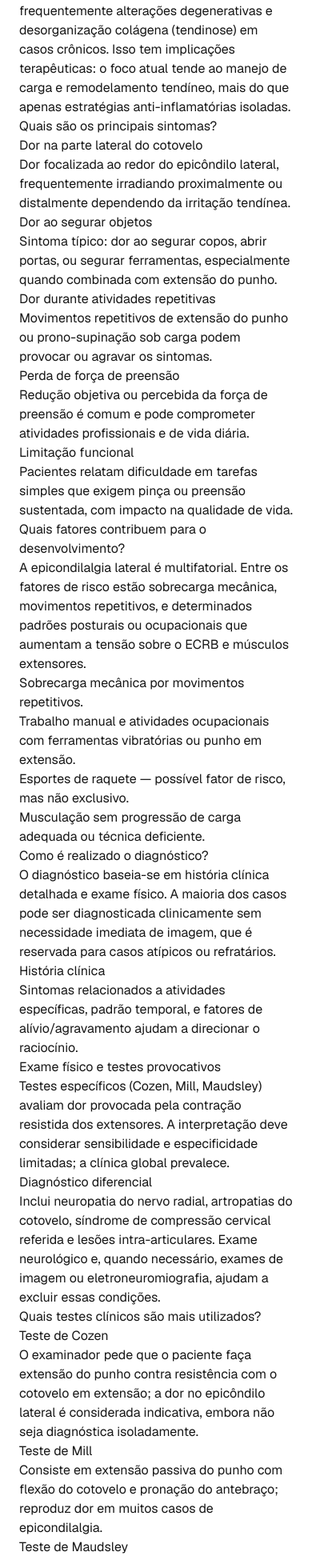
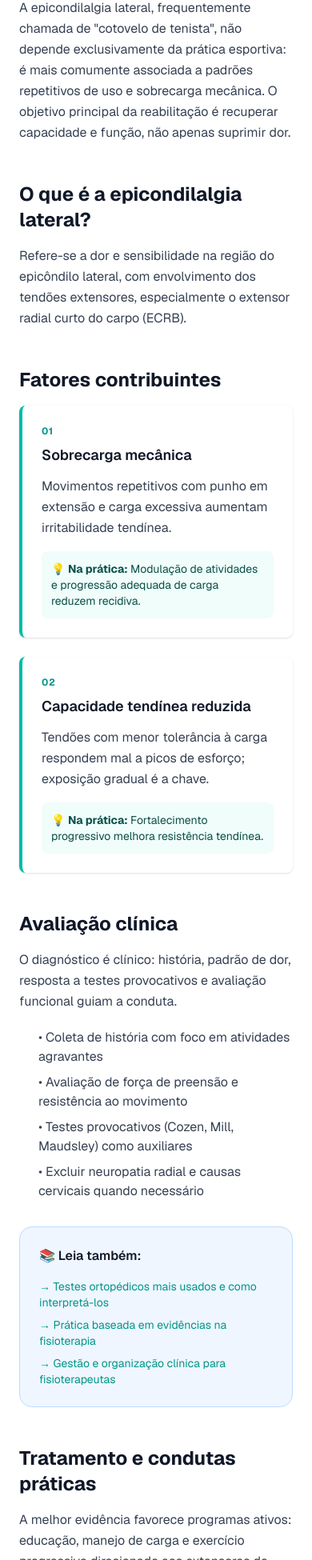
Before and after one commit to sendrette/kynesia-site, a Next.js app: page /blog/epicondilalgia-lateral-cotovelo-de-tenista in a window 390 px wide. Shown: the part 1150-3100 px from the top of the page at 80% size. Built offline with nearby package versions, Linux system fonts and the light colour scheme.

Commit message:
feat(blog): enhance epicondilalgia article with structured metadata and improved layout

```diff
--- a/app/blog/epicondilalgia-lateral-cotovelo-de-tenista/page.tsx
+++ b/app/blog/epicondilalgia-lateral-cotovelo-de-tenista/page.tsx
@@ -1,287 +1,228 @@
 import type { Metadata } from "next";
 import Link from "next/link";
+import SiteHeader from "../../components/site-header";
+
+const pageUrl = "https://kynesia.com.br/blog/epicondilalgia-lateral-cotovelo-de-tenista";
+
+const faqItems = [
+  {
+    question: "Epicondilite lateral tem cura?",
+    answer:
+      "A maioria dos pacientes melhora com tratamento conservador individualizado; a recuperação funcional é alcançável com manejo adequado de carga.",
+  },
+  {
+    question: "Quanto tempo demora para melhorar?",
+    answer:
+      "Muitos respondem em semanas a meses; programas bem estruturados apresentam melhora em 6–12 semanas, com progressão contínua.",
+  },
+  {
+    question: "Posso continuar treinando com dor no cotovelo?",
+    answer:
+      "Depende da intensidade; ajustar carga e modificar exercícios que provocam dor é preferível; planeje retorno com um fisioterapeuta.",
+  },
+  {
+    question: "Quando indicar imagem?",
+    answer:
+      "Imagem está indicada em casos atípicos, suspeita de lesão associada ou falta de resposta após tratamento bem conduzido.",
+  },
+];
+
+const articleSchema = {
+  "@context": "https://schema.org",
+  "@type": "Article",
+  headline:
+    "Epicondilalgia lateral (cotovelo de tenista): avaliação e tratamento baseado em evidências",
+  description:
+    "Epicondilalgia lateral: avaliação, diagnóstico e tratamento baseado em evidências para fisioterapeutas e pacientes.",
+  author: {
+    "@type": "Organization",
+    name: "Equipe Kynesia",
+  },
+  publisher: {
+    "@type": "Organization",
+    name: "Kynesia",
+  },
+  mainEntityOfPage: pageUrl,
+  datePublished: "2026-06-01",
+  dateModified: "2026-06-01",
+  image: "https://kynesia.com.br/blog/epicondilalgia-lateral-cover.svg",
+};
+
+const faqSchema = {
+  "@context": "https://schema.org",
+  "@type": "FAQPage",
+  mainEntity: faqItems.map((item) => ({
+    "@type": "Question",
+    name: item.question,
+    acceptedAnswer: {
+      "@type": "Answer",
+      text: item.answer,
+    },
+  })),
+};
 
 export const metadata: Metadata = {
-  title: "Epicondilalgia lateral: avaliação e tratamento 2026",
+  title: "Epicondilalgia lateral: avaliação e tratamento baseado em evidências",
   description:
-    "Epicondilalgia lateral: avaliação e tratamento baseado em evidências para fisioterapeutas e pacientes.",
+    "Epicondilalgia lateral: avaliação, diagnóstico e tratamento baseado em evidências para fisioterapeutas e pacientes.",
+  alternates: {
+    canonical: pageUrl,
+  },
+  openGraph: {
+    title: "Epicondilalgia lateral: avaliação e tratamento baseado em evidências",
+    description:
+      "Entenda causas, diagnóstico e orientações de tratamento da epicondilalgia lateral com abordagem baseada em evidências.",
+    type: "article",
+    url: pageUrl,
+  },
 };
-
-const featuredSnippet = "A epicondilalgia lateral é dor localizada na face lateral do cotovelo, associada a sobrecarga dos tendões extensores do punho.";
 
 export default function EpicondilalgiaPage() {
   return (
-    <article className="prose mx-auto py-12 px-6 max-w-4xl">
-      <p className="sr-only">{featuredSnippet}</p>
+    <main className="bg-white text-gray-900">
+      <SiteHeader />
 
-      <h1>
-        Epicondilalgia lateral (cotovelo de tenista): o que as evidências atuais mostram sobre avaliação e tratamento
-      </h1>
+      <script type="application/ld+json" dangerouslySetInnerHTML={{ __html: JSON.stringify(articleSchema) }} />
+      <script type="application/ld+json" dangerouslySetInnerHTML={{ __html: JSON.stringify(faqSchema) }} />
 
-      <p>
-        Epicondilalgia lateral é uma condição comum que afeta a região lateral do cotovelo. A epicondilalgia lateral resulta de
-        sobrecarga e alteração estrutural dos tendões extensores do antebraço, gerando dor e limitação funcional. O termo
-        "cotovelo de tenista" pode ser enganoso: a maioria dos pacientes com epicondilalgia lateral não pratica tênis, e a
-        condição está mais relacionada a padrões de uso repetitivo e sobrecarga do que ao esporte em si.
-      </p>
+      <div className="bg-slate-50 px-6 py-4 text-sm text-gray-600">
+        <div className="mx-auto max-w-2xl">
+          <Link href="/blog" className="text-teal-600 hover:underline">
+            Blog
+          </Link>
+          {" / "}
+          <span className="font-medium text-teal-600">Epicondilalgia lateral (cotovelo de tenista)</span>
+        </div>
+      </div>
 
-      <h2>O que é a epicondilalgia lateral?</h2>
-      <p>
-        A epicondilalgia lateral refere-se a dor e sensibilidade na região lateral do cotovelo, frequentemente próxima ao epicôndilo lateral.
-        Anatomica e funcionalmente, envolve os tendões extensores do punho e dos dedos, que se originam na região do epicôndilo lateral.
-      </p>
+      <header className="bg-gradient-to-b from-teal-50 via-blue-50 to-white px-6 py-16 md:py-20">
+        <div className="mx-auto max-w-2xl">
+          <span className="mb-6 inline-block rounded-full bg-teal-500 px-4 py-2 text-xs font-semibold uppercase tracking-widest text-white">
+            Ortopedia
+          </span>
 
-      <h3>Anatomia envolvida</h3>
-      <p>
-        O epicôndilo lateral é uma proeminência óssea do úmero distal que serve de origem comum para músculos extensores do antebraço.
-        A complexa interação entre músculos, tendões, fáscias e a articulação do cotovelo explica a variabilidade clínica observada.
-      </p>
+          <h1 className="mb-4 text-4xl font-bold leading-tight text-gray-900 md:text-5xl">
+            Epicondilalgia lateral (cotovelo de tenista): avaliação e tratamento baseado em evidências
+          </h1>
 
-      <h3>Tendões extensores do punho</h3>
-      <p>
-        Os tendões extensores estabilizam o punho durante a preensão e a supinação. Entre eles, destacam-se o extensor radial curto do carpo (ECRB)
-        e o extensor radial longo do carpo; alterações de carga nesses tendões são centrais na epicondilalgia lateral.
-      </p>
+          <p className="mb-6 text-lg text-gray-600">
+            Dor lateral no cotovelo, perda de força de preensão e limitação funcional — entenda como avaliar e conduzir a reabilitação baseada em carga.
+          </p>
 
-      <h3>Papel do extensor radial curto do carpo</h3>
-      <p>
-        O ECRB tem papel primário na estabilização do punho durante ações de preensão e na dissociação de forças transmitidas ao epicôndilo.
-        Muitas séries históricas e estudos de imagem mostram comprometimento do ECRB em pacientes sintomáticos.
-      </p>
+          <div className="flex flex-wrap gap-4 text-sm text-gray-500">
+            <span>📅 01 Jun 2026</span>
+            <span>⏱ 8 min de leitura</span>
+            <span>✍️ Equipe Kynesia</span>
+          </div>
+        </div>
+      </header>
 
-      <h3>Inflamação vs degeneração tendínea</h3>
-      <p>
-        A nomenclatura clássica (epicondilite) pressupõe inflamação; no entanto, evidências histológicas e de imagem indicam frequentemente
-        alterações degenerativas e desorganização colágena (tendinose) em casos crônicos. Isso tem implicações terapêuticas: o foco atual
-        tende ao manejo de carga e remodelamento tendíneo, mais do que apenas estratégias anti-inflamatórias isoladas.
-      </p>
+      <article className="mx-auto max-w-2xl px-6 py-16">
+        <div className="mb-8 rounded-2xl border-2 border-teal-500 bg-white p-6">
+          <p className="text-gray-900">
+            A <strong>epicondilalgia lateral</strong> caracteriza-se por dor focal na região lateral do cotovelo relacionada à sobrecarga dos tendões extensores do antebraço. O manejo atual prioriza educação, controle de carga e programas de exercício progressivo para restaurar função.
+          </p>
+        </div>
 
-      <h2>Quais são os principais sintomas?</h2>
-      <h3>Dor na parte lateral do cotovelo</h3>
-      <p>
-        Dor focalizada ao redor do epicôndilo lateral, frequentemente irradiando proximalmente ou distalmente dependendo da irritação tendínea.
-      </p>
+        <p className="mb-5 leading-relaxed text-gray-700">
+          A epicondilalgia lateral, frequentemente chamada de "cotovelo de tenista", não depende exclusivamente da prática esportiva: é mais comumente associada a padrões repetitivos de uso e sobrecarga mecânica. O objetivo principal da reabilitação é recuperar capacidade e função, não apenas suprimir dor.
+        </p>
 
-      <h3>Dor ao segurar objetos</h3>
-      <p>
-        Sintoma típico: dor ao segurar copos, abrir portas, ou segurar ferramentas, especialmente quando combinada com extensão do punho.
-      </p>
+        <h2 className="mb-4 mt-12 text-2xl font-bold text-gray-900">O que é a epicondilalgia lateral?</h2>
+        <p className="mb-5 leading-relaxed text-gray-700">
+          Refere-se a dor e sensibilidade na região do epicôndilo lateral, com envolvimento dos tendões extensores, especialmente o extensor radial curto do carpo (ECRB).
+        </p>
 
-      <h3>Dor durante atividades repetitivas</h3>
-      <p>
-        Movimentos repetitivos de extensão do punho ou prono-supinação sob carga podem provocar ou agravar os sintomas.
-      </p>
+        <h2 className="mb-4 mt-12 text-2xl font-bold text-gray-900">Fatores contribuintes</h2>
+        <div className="mb-8 space-y-6">
+          <div className="rounded-lg border-l-4 border-teal-500 bg-white p-6 shadow-sm">
+            <p className="mb-2 text-xs font-bold uppercase tracking-wider text-teal-600">01</p>
+            <h3 className="mb-3 text-lg font-semibold text-gray-900">Sobrecarga mecânica</h3>
+            <p className="mb-4 leading-relaxed text-gray-700">Movimentos repetitivos com punho em extensão e carga excessiva aumentam irritabilidade tendínea.</p>
+            <div className="rounded-lg bg-teal-50 p-3 text-sm text-teal-900">💡 <strong>Na prática:</strong> Modulação de atividades e progressão adequada de carga reduzem recidiva.</div>
+          </div>
 
-      <h3>Perda de força de preensão</h3>
-      <p>
-        Redução objetiva ou percebida da força de preensão é comum e pode comprometer atividades profissionais e de vida diária.
-      </p>
+          <div className="rounded-lg border-l-4 border-teal-500 bg-white p-6 shadow-sm">
+            <p className="mb-2 text-xs font-bold uppercase tracking-wider text-teal-600">02</p>
+            <h3 className="mb-3 text-lg font-semibold text-gray-900">Capacidade tendínea reduzida</h3>
+            <p className="mb-4 leading-relaxed text-gray-700">Tendões com menor tolerância à carga respondem mal a picos de esforço; exposição gradual é a chave.</p>
+            <div className="rounded-lg bg-teal-50 p-3 text-sm text-teal-900">💡 <strong>Na prática:</strong> Fortalecimento progressivo melhora resistência tendínea.</div>
+          </div>
+        </div>
 
-      <h3>Limitação funcional</h3>
-      <p>
-        Pacientes relatam dificuldade em tarefas simples que exigem pinça ou preensão sustentada, com impacto na qualidade de vida.
-      </p>
+        <h2 className="mb-4 mt-12 text-2xl font-bold text-gray-900">Avaliação clínica</h2>
+        <p className="mb-5 leading-relaxed text-gray-700">O diagnóstico é clínico: história, padrão de dor, resposta a testes provocativos e avaliação funcional guiam a conduta.</p>
+        <ul className="mb-8 ml-6 space-y-2 text-gray-700">
+          <li>• Coleta de história com foco em atividades agravantes</li>
+          <li>• Avaliação de força de preensão e resistência ao movimento</li>
+          <li>• Testes provocativos (Cozen, Mill, Maudsley) como auxiliares</li>
+          <li>• Excluir neuropatia radial e causas cervicais quando necessário</li>
+        </ul>
 
-      <h2>Quais fatores contribuem para o desenvolvimento?</h2>
-      <p>
-        A epicondilalgia lateral é multifatorial. Entre os fatores de risco estão sobrecarga mecânica, movimentos repetitivos, e determinados
-        padrões posturais ou ocupacionais que aumentam a tensão sobre o ECRB e músculos extensores.
-      </p>
-      <ul>
-        <li>Sobrecarga mecânica por movimentos repetitivos.</li>
-        <li>Trabalho manual e atividades ocupacionais com ferramentas vibratórias ou punho em extensão.</li>
-        <li>Esportes de raquete — possível fator de risco, mas não exclusivo.</li>
-        <li>Musculação sem progressão de carga adequada ou técnica deficiente.</li>
-      </ul>
+        <div className="mb-8 rounded-2xl border border-blue-200 bg-blue-50 p-6">
+          <h3 className="mb-4 font-semibold text-gray-900">📚 Leia também:</h3>
+          <ul className="space-y-2 text-sm">
+            <li>
+              <Link href="/blog/teste-ortopedico-ombro" className="text-teal-600 hover:underline">
+                → Testes ortopédicos mais usados e como interpretá-los
+              </Link>
+            </li>
+            <li>
+              <Link href="/blog/pratica-baseada-em-evidencias-fisioterapia" className="text-teal-600 hover:underline">
+                → Prática baseada em evidências na fisioterapia
+              </Link>
+            </li>
+            <li>
+              <Link href="/blog/como-precificar-sessoes-de-fisioterapia" className="text-teal-600 hover:underline">
+                → Gestão e organização clínica para fisioterapeutas
+              </Link>
+            </li>
+          </ul>
+        </div>
 
-      <h2>Como é realizado o diagnóstico?</h2>
-      <p>
-        O diagnóstico baseia-se em história clínica detalhada e exame físico. A maioria dos casos pode ser diagnosticada clinicamente sem necessidade
-        imediata de imagem, que é reservada para casos atípicos ou refratários.
-      </p>
-      <h3>História clínica</h3>
-      <p>
-        Sintomas relacionados a atividades específicas, padrão temporal, e fatores de alívio/agravamento ajudam a direcionar o raciocínio.
-      </p>
-      <h3>Exame físico e testes provocativos</h3>
-      <p>
-        Testes específicos (Cozen, Mill, Maudsley) avaliam dor provocada pela contração resistida dos extensores. A interpretação deve considerar
-        sensibilidade e especificidade limitadas; a clínica global prevalece.
-      </p>
-      <h3>Diagnóstico diferencial</h3>
-      <p>
-        Inclui neuropatia do nervo radial, artropatias do cotovelo, síndrome de compressão cervical referida e lesões intra-articulares. Exame neurológico
-        e, quando necessário, exames de imagem ou eletroneuromiografia, ajudam a excluir essas condições.
-      </p>
+        <h2 className="mb-4 mt-12 text-2xl font-bold text-gray-900">Tratamento e condutas práticas</h2>
+        <p className="mb-5 leading-relaxed text-gray-700">A melhor evidência favorece programas ativos: educação, manejo de carga e exercício progressivo direcionado aos extensores do punho.</p>
 
-      <h2>Quais testes clínicos são mais utilizados?</h2>
-      <h3>Teste de Cozen</h3>
-      <p>
-        O examinador pede que o paciente faça extensão do punho contra resistência com o cotovelo em extensão; a dor no epicôndilo lateral é considerada
-        indicativa, embora não seja diagnóstica isoladamente.
-      </p>
+        <h3 className="mb-2 mt-6 text-xl font-semibold text-gray-900">Exercício progressivo e fortalecimento</h3>
+        <p className="mb-4 leading-relaxed text-gray-700">Programas com progressão de carga (isométricos, excêntricos e concêntricos) melhoram dor e função a médio prazo.</p>
 
-      <h3>Teste de Mill</h3>
-      <p>
-        Consiste em extensão passiva do punho com flexão do cotovelo e pronação do antebraço; reproduz dor em muitos casos de epicondilalgia.
-      </p>
+        <h3 className="mb-2 mt-6 text-xl font-semibold text-gray-900">Manejo de carga</h3>
+        <p className="mb-4 leading-relaxed text-gray-700">Reduzir picos de demanda, adaptar atividades e planejar retorno gradual são estratégias fundamentais.</p>
 
-      <h3>Teste de Maudsley</h3>
-      <p>
-        Resistência à extensão do terceiro dedo causa dor no epicôndilo em quadros de epicondilalgia; útil como teste complementar.
-      </p>
+        <h3 className="mb-2 mt-6 text-xl font-semibold text-gray-900">Adjuvantes</h3>
+        <p className="mb-4 leading-relaxed text-gray-700">Bandagens, órteses e recursos analgésicos podem ser úteis temporariamente, mas não substituem reabilitação ativa.</p>
 
-      <p>
-        Importância: a interpretação clínica conjunta é essencial. Testes isolados têm sensibilidade e especificidade limitadas e devem ser
-        usados em conjunto com história e exame funcional.
-      </p>
+        <section className="mt-12">
+          <h2 className="text-2xl font-bold text-gray-900">Perguntas frequentes</h2>
+          <div className="mt-6 space-y-3">
+            {faqItems.map((faq) => (
+              <details key={faq.question} className="cursor-pointer rounded-lg border border-gray-200 p-4 hover:bg-gray-50">
+                <summary className="font-semibold text-gray-900">{faq.question}</summary>
+                <p className="mt-3 leading-relaxed text-gray-700">{faq.answer}</p>
+              </details>
+            ))}
+          </div>
+        </section>
 
-      <h2>O que as evidências científicas mostram sobre o tratamento?</h2>
-      <p>
-        A literatura contemporânea destaca a centralidade do manejo de carga e do exercício progressivo. Intervenções ativas mostram melhor
-        impacto funcional a longo prazo do que recursos passivos isolados.
-      </p>
+        <div className="mb-8 mt-12 rounded-2xl bg-gray-900 p-8 text-white">
+          <h2 className="mb-4 text-2xl font-bold">Resumo clínico</h2>
+          <p className="mb-4 leading-relaxed">
+            Epicondilalgia lateral é uma condição associada à sobrecarga dos tendões extensores do punho, com impacto funcional significativo em atividades de preensão.
+          </p>
+          <p className="mb-4 leading-relaxed">
+            Educação, manejo de carga e fortalecimento progressivo compõem o núcleo do tratamento com melhor sustentação de evidência.
+          </p>
+          <p className="leading-relaxed">O objetivo clínico é recuperar capacidade e função, não apenas alívio sintomático temporário.</p>
+        </div>
 
-      <h3>Educação do paciente</h3>
-      <p>
-        Explicar a natureza da condição, evitar medos, e orientar sobre ajuste de atividades são passos iniciais que facilitam adesão e recuperação.
-      </p>
-
-      <h3>Manejo de carga</h3>
-      <p>
-        Redução e modulação de atividades que agravam os sintomas, com planejamento progressivo de retorno à carga, são estratégias comprovadas.
-      </p>
-
-      <h3>Exercícios progressivos e fortalecimento</h3>
-      <p>
-        Programas de fortalecimento excêntrico e concêntrico progressivo para extensores do punho, associados a exercícios funcionais, promovem
-        recuperação de força e resistência tendínea; evidências suportam sua eficácia na redução de dor e melhora funcional.
-      </p>
-
-      <h3>Exercícios isométricos</h3>
-      <p>
-        Isometria pode reduzir dor aguda e facilitar a transição para cargas dinâmicas; útil como ferramenta de controle sintomático.
-      </p>
-
-      <h3>Treinamento funcional e retorno gradual</h3>
-      <p>
-        Integração de tarefas específicas do paciente ao programa de reabilitação acelera adaptação do tendão ao padrão de demanda real.
-      </p>
-
-      <h2>O papel da fisioterapia baseada em evidências</h2>
-      <p>
-        A fisioterapia moderna combina educação, reabilitação baseada em carga, treino funcional e monitorização objetiva. O tratamento deve ser
-        individualizado, considerando cargas, comorbidades e objetivos profissionais do paciente.
-      </p>
-
-      <h2>O que as evidências mostram sobre recursos passivos?</h2>
-      <p>
-        Recursos passivos podem oferecer alívio sintomático temporário, mas a evidência de benefício a longo prazo é fraca quando usados isoladamente.
-      </p>
-      <h3>Ultrassom</h3>
-      <p>Revisões sistemáticas não encontram suporte consistente para ultrassom terapêutico como tratamento isolado eficaz a longo prazo.</p>
-
-      <h3>Laser</h3>
-      <p>Alguns estudos apontam benefício sintomático temporário, mas a evidência é heterogênea e de qualidade moderada.</p>
-
-      <h3>Eletroterapia</h3>
-      <p>Modalidades como TENS podem ajudar no controle da dor a curto prazo; contudo, sem mudança na carga e exercício, ganhos funcionais limitados.</p>
-
-      <h3>Bandagens</h3>
-      <p>Bandagens e órteses podem reduzir sintomas durante atividades, auxiliando o manejo de carga, mas não substituem o fortalecimento progressivo.</p>
-
-      <h2>As pessoas também perguntam</h2>
-      <h3>Epicondilite lateral tem cura?</h3>
-      <p>
-        A maioria dos pacientes melhora com tratamento conservador individualizado; falar em "cura" absoluta é imprudente, mas a recuperação
-        funcional é alcançável com manejo adequado de carga e reabilitação.
-      </p>
-
-      <h3>Quanto tempo demora para melhorar?</h3>
-      <p>
-        Variável: muitos respondem em semanas a meses. Programas bem estruturados de exercício costumam apresentar melhora clínica em 6–12 semanas,
-        com progressão contínua até recuperação funcional completa.
-      </p>
-
-      <h3>Posso continuar treinando com dor no cotovelo?</h3>
-      <p>
-        Depende da intensidade da dor e dos objetivos. Em geral, ajustar carga e modificar exercícios que provocam dor é preferível a interromper
-        atividades sem orientação; planejamento por um fisioterapeuta garante progressão segura.
-      </p>
-
-      <h2>FAQ adicional</h2>
-      <h3>Quando indicar imagem?</h3>
-      <p>
-        Indicar imagem (ultrassom ou ressonância) quando houver dúvida diagnóstica, suspeita de lesão maior ou falta de resposta após 3 meses de
-        tratamento bem conduzido.
-      </p>
-
-      <h3>Infiltração é uma opção?</h3>
-      <p>
-        Infiltração com corticosteroide pode reduzir dor a curto prazo, mas estudos sugerem benefício transitório e possível piora a longo prazo
-        quando não acompanhada de reabilitação ativa.
-      </p>
-
-      <h3>Onde buscar tratamento especializado?</h3>
-      <p>
-        Fisioterapeutas com experiência em reabilitação musculoesquelética e unidades de ortopedia são referências adequadas para casos persistentes.
-      </p>
-
-      <h3>Posso usar anti-inflamatório?</h3>
-      <p>
-        Anti-inflamatórios podem ser úteis para controle sintomático em curto prazo, mas devem ser avaliados caso a caso e não substituem o manejo de carga.
-      </p>
-
-      <h2>Leia também</h2>
-      <ul>
-        <li><Link href="/blog/dor-no-ombro-ao-levantar-o-braco-causas-e-tratamento">Dor no ombro ao levantar o braço</Link></li>
-        <li><Link href="/blog/sindrome-do-impacto-do-ombro-causas-tratamento-e-exercicios">Síndrome do impacto do ombro</Link></li>
-        <li><Link href="/blog/clusters-de-testes-ortopedicos-o-que-sao-e-como-usar">Clusters diagnósticos na fisioterapia</Link></li>
-        <li><Link href="/blog/pratica-baseada-em-evidencias-fisioterapia">Prática baseada em evidências</Link></li>
-        <li><Link href="/planos">Gestão clínica para fisioterapeutas</Link></li>
-      </ul>
-
-      <h2>Resumo clínico</h2>
-      <p>
-        A epicondilalgia lateral é uma condição musculoesquelética comum que afeta principalmente os tendões extensores do antebraço, gerando dor e limitação funcional durante atividades que exigem força de preensão e movimentos repetitivos.
-      </p>
-      <p>
-        As evidências atuais sugerem que a recuperação está mais relacionada ao manejo adequado da carga e à progressão de exercícios do que ao uso isolado de recursos passivos.
-      </p>
-      <p>
-        Uma abordagem individualizada, baseada em educação, fortalecimento progressivo e retorno gradual às atividades, apresenta os melhores resultados clínicos a longo prazo.
-      </p>
-      <p>Equipe Kynesia</p>
-      <p>
-        Conteúdo clínico baseado em evidências desenvolvido para fisioterapeutas, estudantes e profissionais da saúde que buscam atualização científica, raciocínio clínico e aplicação prática do conhecimento na rotina de atendimento.
-      </p>
-
-      <script type="application/ld+json" dangerouslySetInnerHTML={{__html: JSON.stringify({
-        "@context": "https://schema.org",
-        "@type": "FAQPage",
-        "mainEntity": [
-          {
-            "@type": "Question",
-            "name": "Epicondilite lateral tem cura?",
-            "acceptedAnswer": {"@type": "Answer","text": "A maioria dos pacientes melhora com tratamento conservador individualizado; a recuperação funcional é alcançável com manejo adequado de carga."}
-          },
-          {
-            "@type": "Question",
-            "name": "Quanto tempo demora para melhorar?",
-            "acceptedAnswer": {"@type": "Answer","text": "Muitos respondem em semanas a meses; programas bem estruturados apresentam melhora em 6–12 semanas, com progressão contínua."}
-          },
-          {
-            "@type": "Question",
-            "name": "Posso continuar treinando com dor no cotovelo?",
-            "acceptedAnswer": {"@type": "Answer","text": "Depende da intensidade; ajustar carga e modificar exercícios que provocam dor é preferível; planeje retorno com um fisioterapeuta."}
-          },
-          {
-            "@type": "Question",
-            "name": "Quando indicar imagem?",
-            "acceptedAnswer": {"@type": "Answer","text": "Imagem está indicada em casos atípicos, suspeita de lesão associada ou falta de resposta após tratamento bem conduzido."}
-          }
-        ]
-      })}} />
-    </article>
+        <div className="flex items-center gap-4 border-t border-gray-200 pt-8">
+          <div className="flex h-14 w-14 items-center justify-center rounded-full bg-teal-100 text-lg font-bold text-teal-700">K</div>
+          <div>
+            <p className="font-semibold text-gray-900">Equipe Kynesia</p>
+            <p className="text-sm text-gray-600">Conteúdo clínico baseado em evidência para profissionais da saúde.</p>
+          </div>
+        </div>
+      </article>
+    </main>
   );
 }
```
